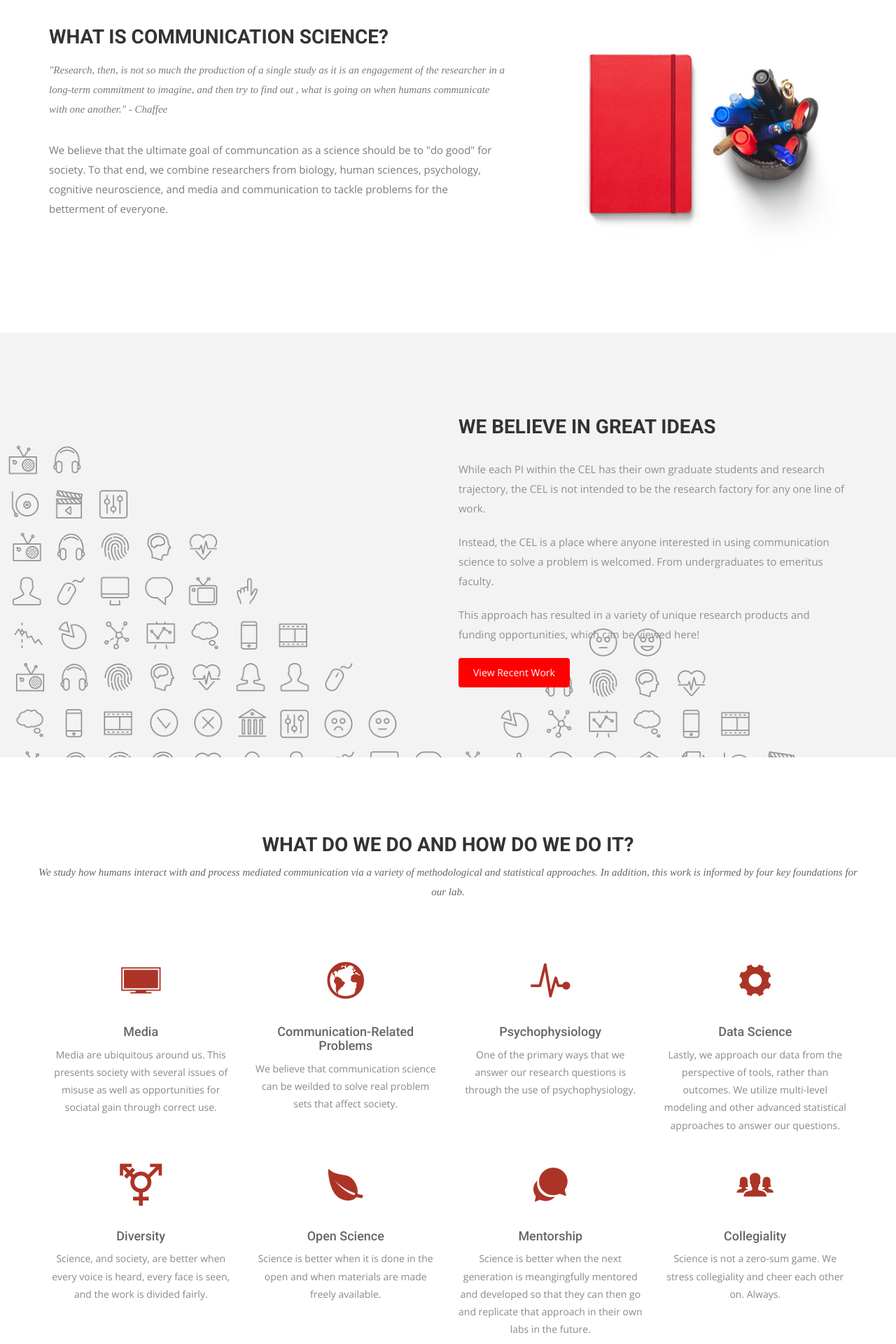
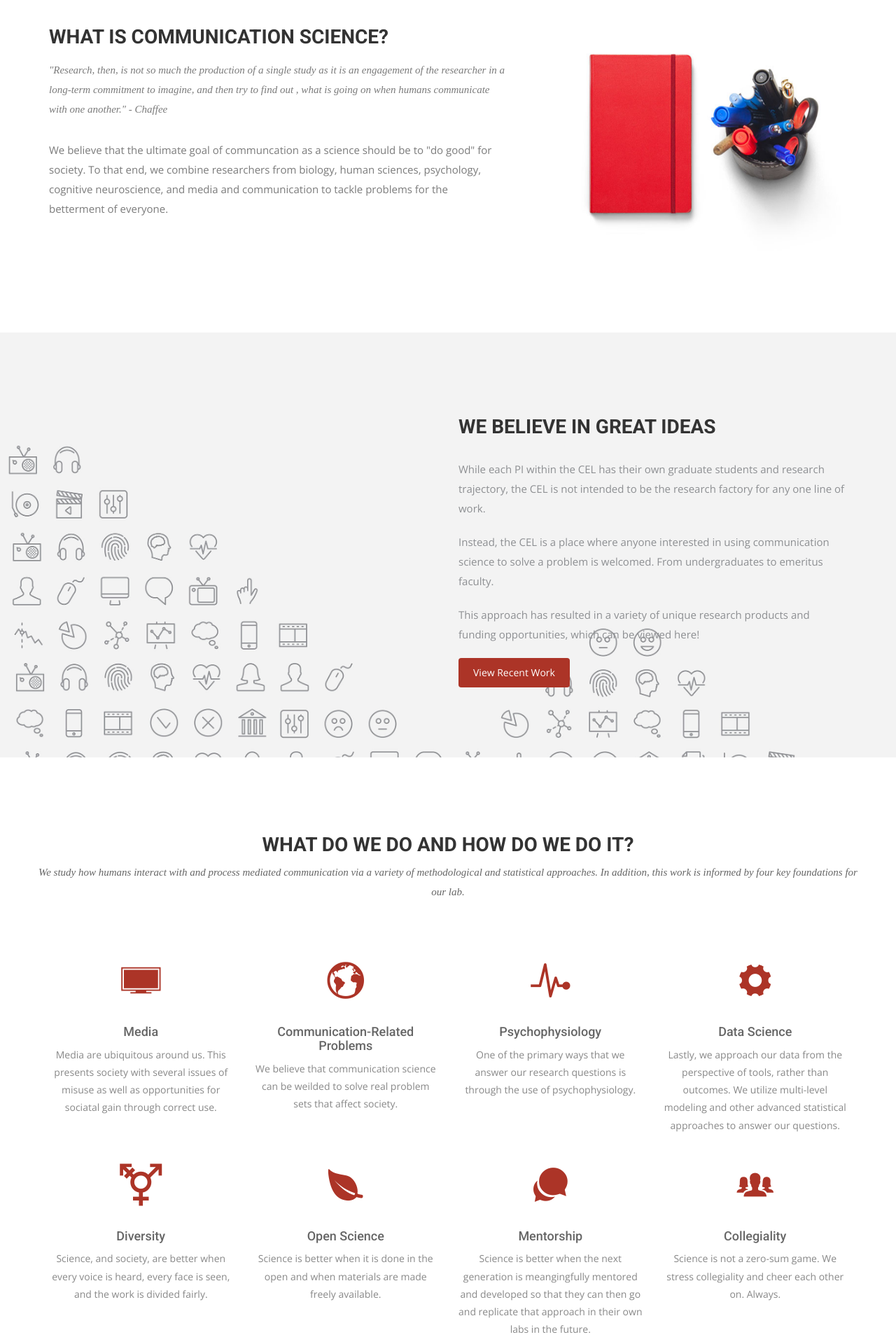
Before and after one commit to cognitionemotionlab/cognitionemotionlab.github.io, a Jekyll site: the page built from index.html, in a window 1280 px wide. Shown: the part 951-2871 px from the top of the page at 70% size. Built offline with Jekyll 4.4.1, drawn with Linux system fonts in a browser that asks for light colours; nearby versions of some CDN libraries; some web fonts are replaced.

Commit message:
Trying to match the colors

```diff
--- a/css/airspace.css
+++ b/css/airspace.css
@@ -262,7 +262,7 @@ font header .navbar-default .navbar-nav li a:hover {
   margin-bottom: 20px;
 }
 #feature .btn-view-works {
-  background: red;
+  background: #AC3427;
   color: #fff;
   padding: 10px 20px;
 }
```
